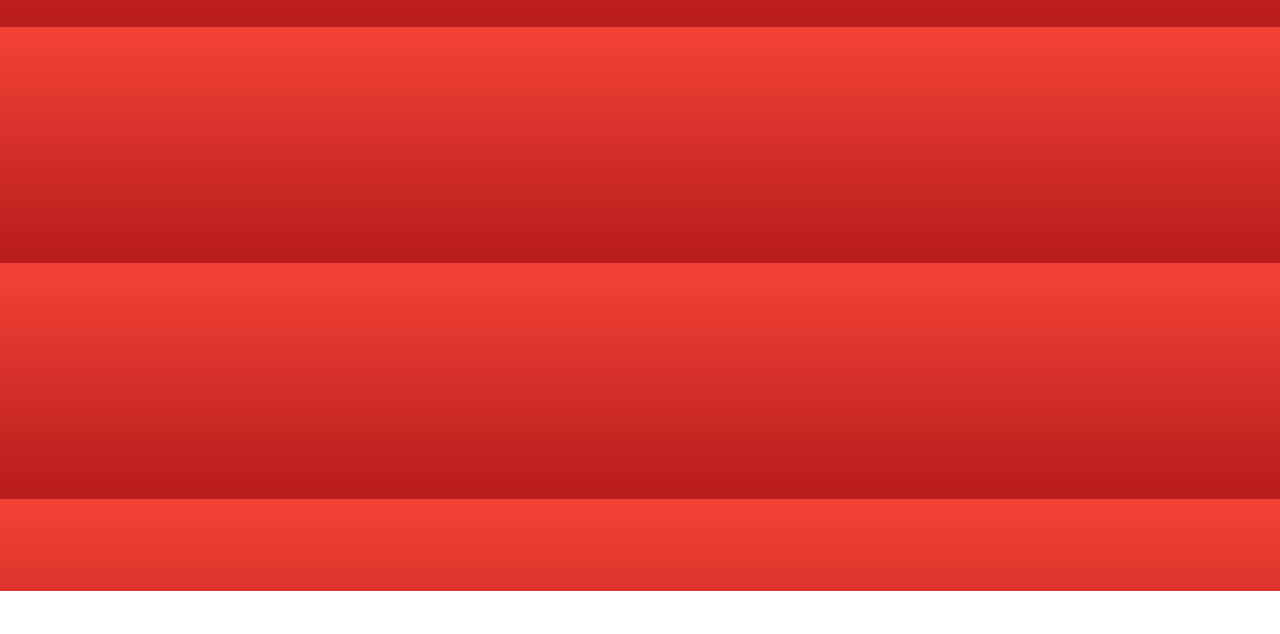
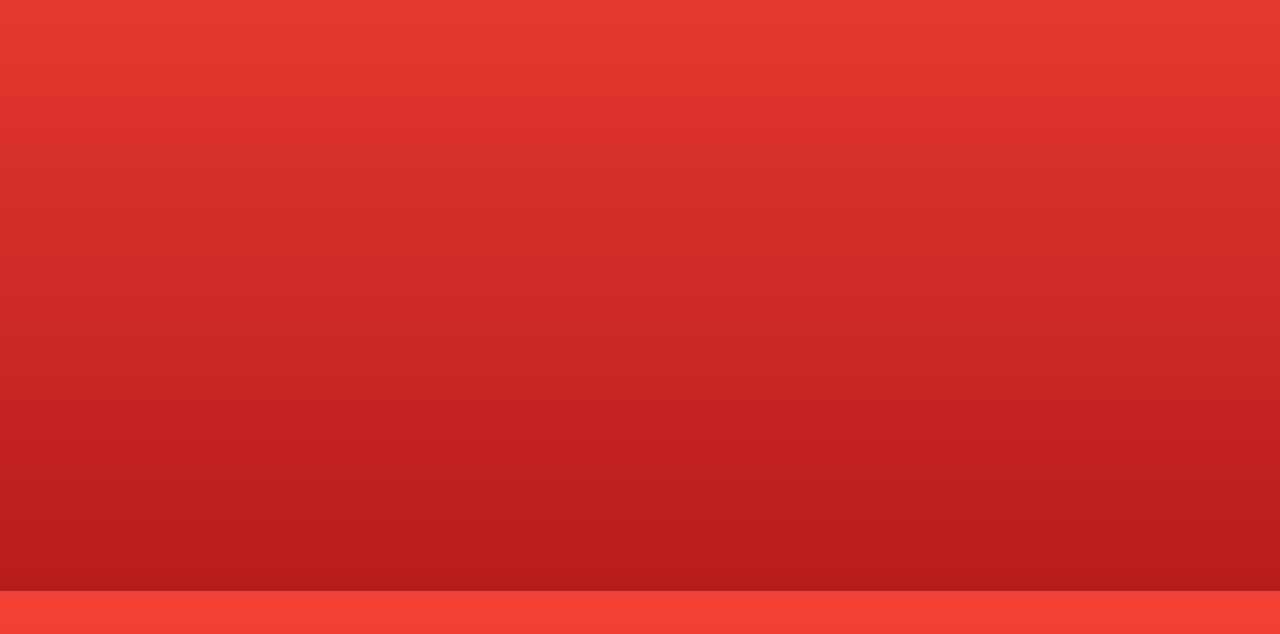
Before and after one commit to love4shen/love4shen.github.io, a plain HTML site: page index.html in a window 1280 px wide. Shown: the part 209-843 px from the top of the page. Before the commit the page ends 800 px from the top, so only its background shows below. Drawn offline with Linux system fonts and the light colour scheme.

```diff
--- a/main.css
+++ b/main.css
@@ -1,6 +1,8 @@
 @font-face {
   font-family: PingHei;
   src: url(PingHei-light.woff);}
+html {
+  height: 100%;}
 body {
   height: 100%;
   margin: 0;
```
Also changed, not shown: 1 other file.
